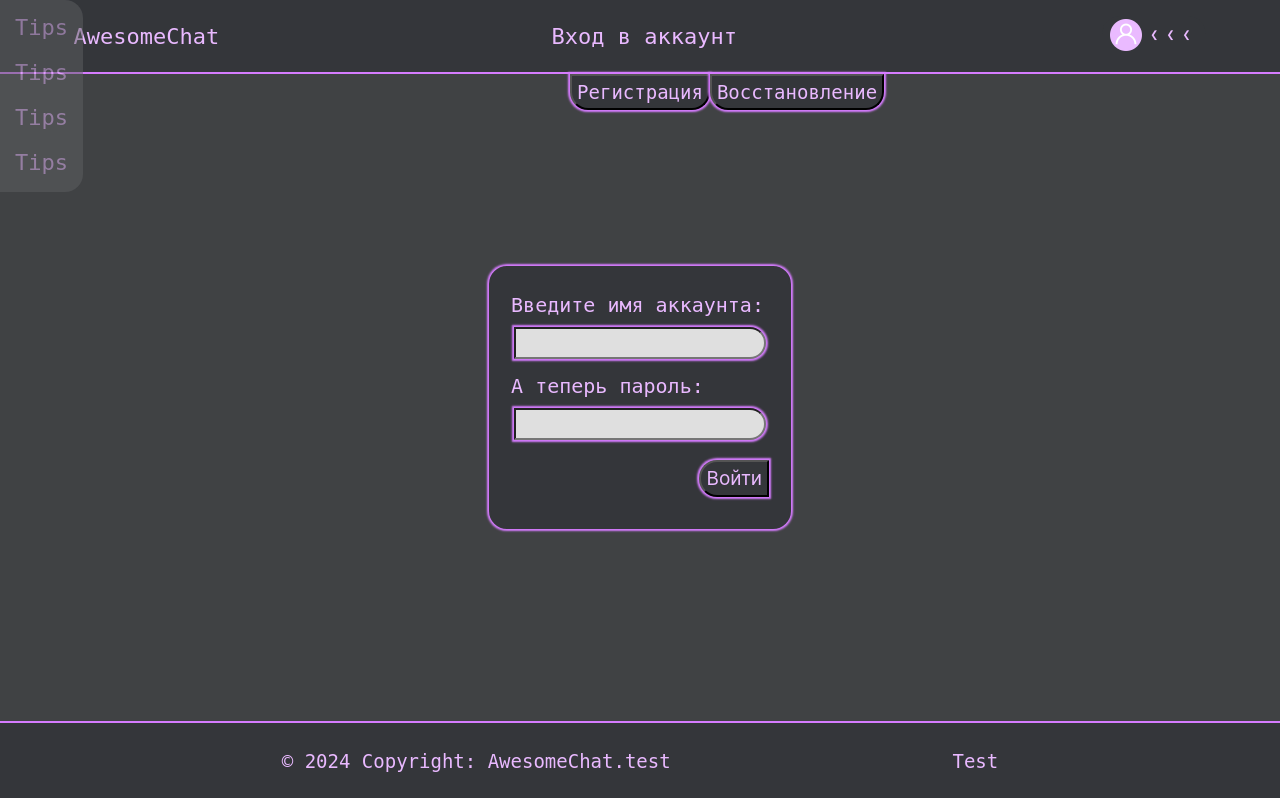
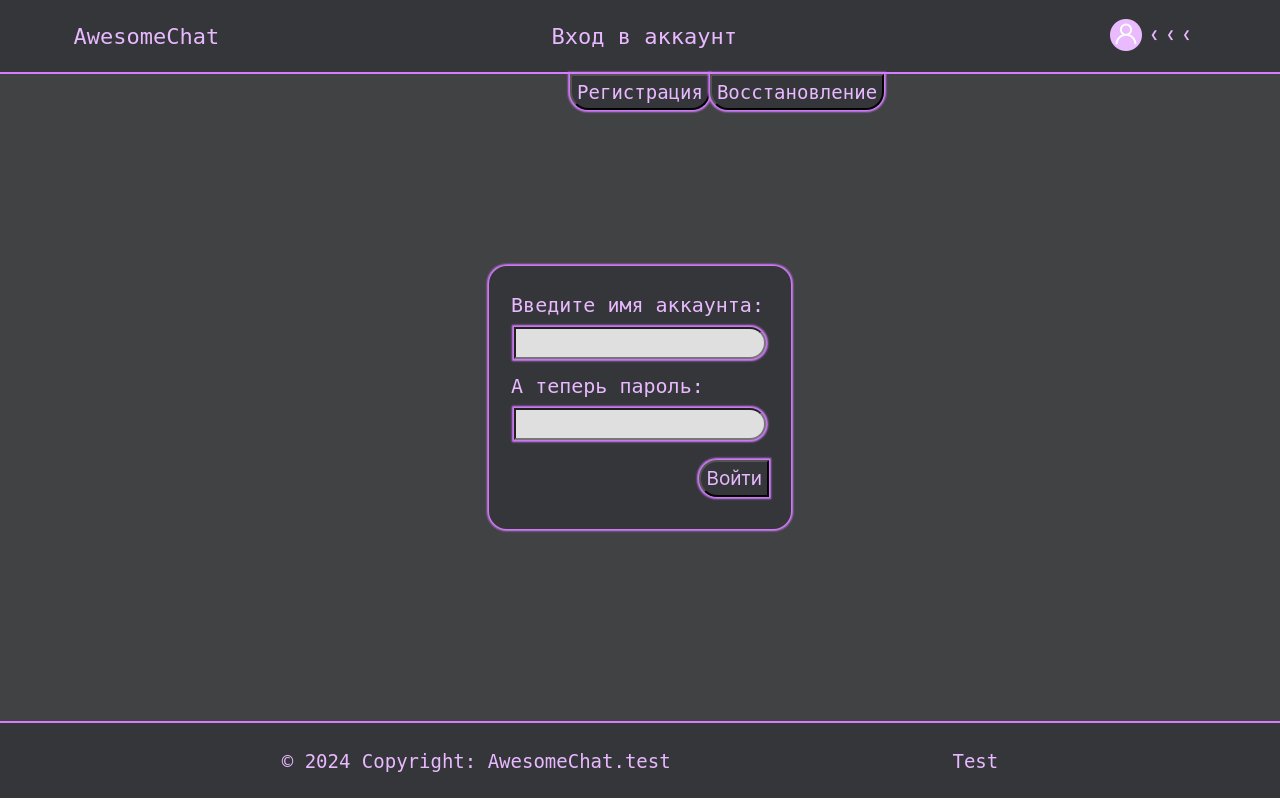
Before and after one commit to Marator2K07/Web-chat, a React (Create React App) app in the folder frontend/: page / in a window 1280 px wide. Built offline with nearby package versions, Linux system fonts and the light colour scheme.

Commit message:
Доработан блок подсказок и его стиль.

```diff
--- a/frontend/src/components/Collection/TipsCollection/TipsCollection.module.css
+++ b/frontend/src/components/Collection/TipsCollection/TipsCollection.module.css
@@ -9,4 +9,5 @@
     padding: var(--p_padding);
     border-top-right-radius: var(--border_radius);
     border-bottom-right-radius: var(--border_radius);
+    overflow: auto;
 }
--- a/frontend/src/components/TipsBlock/TipsBlock.jsx
+++ b/frontend/src/components/TipsBlock/TipsBlock.jsx
@@ -1,10 +1,10 @@
 import React from 'react'
 import classes from './TipsBlock.module.css'
-import Scrollable from '../Helper/Scrollable/Scrollable'
 import { useTipsContext } from '../../contexts/TipsContext/TipsProvider';
+import TipsCollection from '../Collection/TipsCollection/TipsCollection';
 
 export default function TipsBlock({...props}) {
-    const { leftCoordinate, topCoordinate } = useTipsContext();
+    const { tips, leftCoordinate, topCoordinate } = useTipsContext();
 
     const componentStyle = {
         left: leftCoordinate,
@@ -15,14 +15,7 @@ export default function TipsBlock({...props}) {
         <div className={classes.TipsBlock}
             style={componentStyle}
             {...props}>
-            <Scrollable>
-                <h3>Tips</h3>
-                <h3>Tips</h3>
-                <h3>Tips</h3>
-                <h3>Tips</h3>
-                <h3>Tips</h3>
-                <h3>Tips</h3>
-            </Scrollable>
+            <TipsCollection tips={tips} />
         </div>
     )
 }
```
